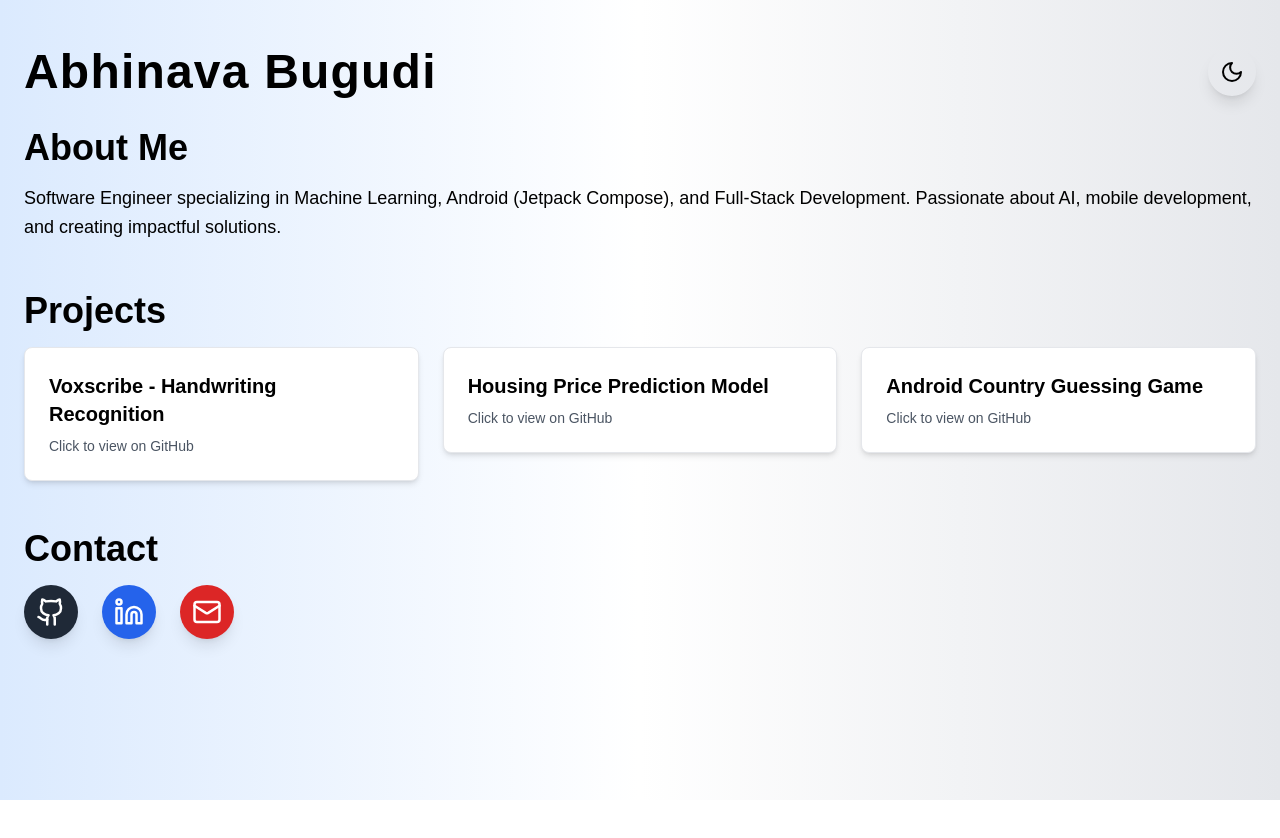
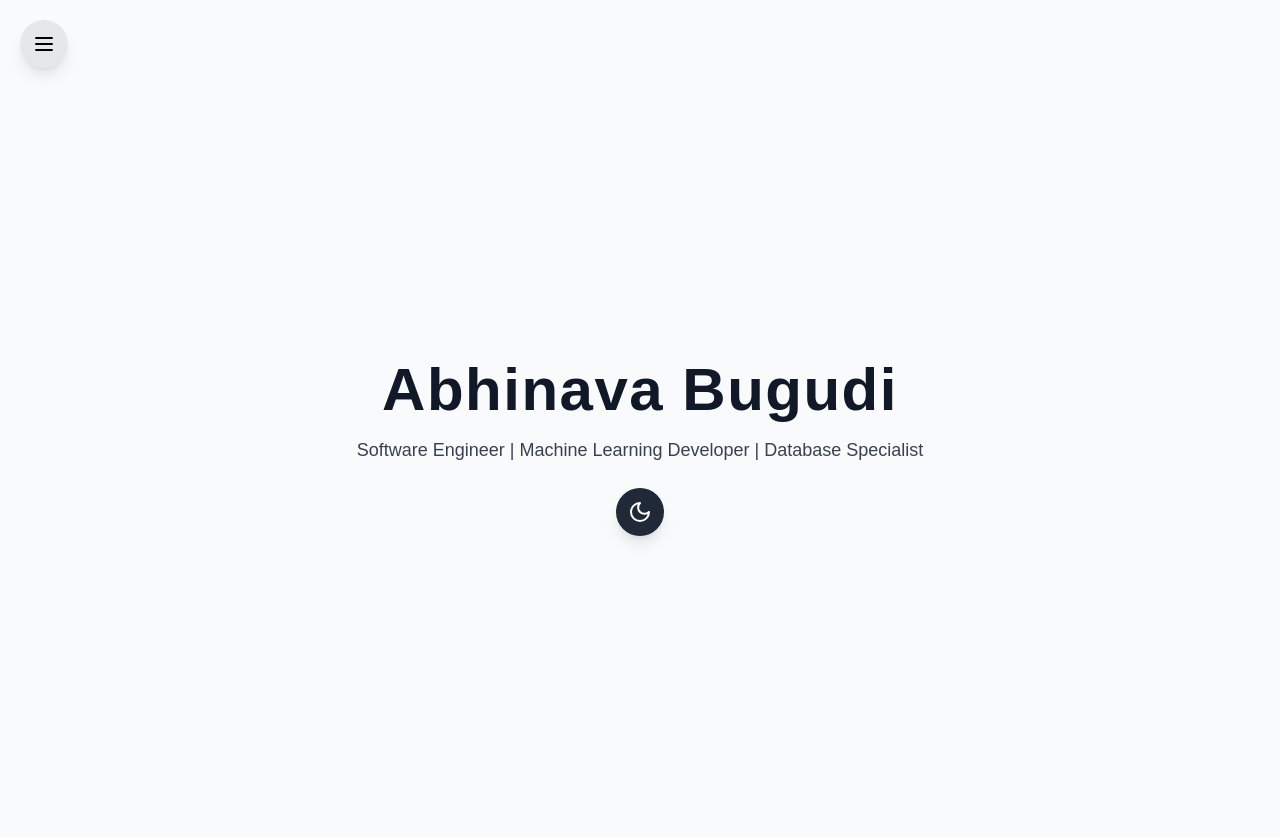
Before and after one commit to aBugudi-dev/AbhinavaSaiBugudiPortfolio, a Next.js app: page / in a window 1280 px wide. Shown: the top 838 px of the page. Before the commit the page ends 800 px from the top, so only its background shows below. Built offline with nearby package versions, Linux system fonts and the light colour scheme.

Commit message:
Enhanced the website

```diff
--- a/app/page.tsx
+++ b/app/page.tsx
@@ -1,73 +1,216 @@
 "use client";
-import React, { useState } from "react";
-import { Card, CardContent } from "@/components/ui/card";
-import { Button } from "@/components/ui/button";
+import React, { useState, useEffect } from "react";
+import { BrowserRouter as Router, Route, Routes, Link, useLocation } from "react-router-dom";
 import { motion } from "framer-motion";
-import { Sun, Moon, Github, Linkedin, Mail } from "lucide-react";
+import { Sun, Moon, Github, Linkedin, Mail, Download, Menu, X } from "lucide-react";
+
+import { useNavigate } from "react-router-dom";
+
+function Navbar({ darkMode, setDarkMode }: { darkMode: boolean; setDarkMode: React.Dispatch<React.SetStateAction<boolean>> }) {
+  const [isOpen, setIsOpen] = useState(false);
+  const navigate = useNavigate(); // FIX: Enables forced navigation
+
+  return (
+    <nav className="fixed top-5 left-5 z-50">
+      <motion.button
+        onClick={() => setIsOpen(!isOpen)}
+        className={`p-3 rounded-full transition-all shadow-lg fixed ${darkMode ? "bg-gray-800 text-white" : "bg-gray-200 text-black"} ${isOpen ? "opacity-0" : "opacity-100"}`}
+        animate={{ opacity: isOpen ? 0 : 1 }}
+      >
+        <Menu size={24} />
+      </motion.button>
+
+      {isOpen && (
+        <motion.div
+          className={`absolute top-0 left-0 w-64 p-5 rounded-lg shadow-xl backdrop-blur-lg transition-all ${darkMode ? "bg-gray-900/90 text-white" : "bg-gray-100/90 text-black"}`}
+          initial={{ opacity: 0, x: -20 }}
+          animate={{ opacity: 1, x: 0 }}
+          transition={{ duration: 0.3 }}
+        >
+          <button onClick={() => setIsOpen(false)} className="absolute top-4 right-4">
+            <X size={24} />
+          </button>
+          <ul className="space-y-6 text-lg">
+            <li>
+              {/* 🔥 FIX: When clicking Home, force navigate to Home and refresh */}
+              <button
+                onClick={() => {
+                  navigate("/"); // Force navigation to Home
+                  window.location.reload(); // Hard refresh to re-render Home
+                }}
+                className={`transition-all hover:underline ${darkMode ? "text-gray-300 hover:text-white" : "text-gray-700 hover:text-black"}`}
+              >
+                Home
+              </button>
+            </li>
+            {["Projects", "Education", "Skills", "Contact"].map((item, index) => (
+              <li key={index}>
+                <Link
+                  to={`/${item.toLowerCase()}`}
+                  className={`relative transition-all hover:underline ${darkMode ? "text-gray-300 hover:text-white" : "text-gray-700 hover:text-black"}`}
+                  onClick={() => setIsOpen(false)}
+                >
+                  {item}
+                </Link>
+              </li>
+            ))}
+          </ul>
+        </motion.div>
+      )}
+    </nav>
+  );
+}
+
+
+function PageWrapper({ children }: { children: React.ReactNode }) {
+  const location = useLocation();
+  useEffect(() => {}, [location]);
+
+  return (
+    <motion.div
+      key={location.pathname}
+      initial={{ opacity: 0, y: 10 }}
+      animate={{ opacity: 1, y: 0 }}
+      exit={{ opacity: 0, y: -10 }}
+      transition={{ duration: 0.4 }}
+      className="container mx-auto px-6 py-12"
+    >
+      {children}
+    </motion.div>
+  );
+}
+
+function Home({ darkMode, setDarkMode }: { darkMode: boolean; setDarkMode: React.Dispatch<React.SetStateAction<boolean>> }) {
+  return (
+    <PageWrapper>
+      <motion.div
+        className="flex flex-col items-center justify-center min-h-screen text-center"
+        initial={{ opacity: 0, y: -50 }}
+        animate={{ opacity: 1, y: 0 }}
+        transition={{ duration: 1 }}
+      >
+        <motion.h1 className={`text-6xl font-extrabold tracking-wide ${darkMode ? "text-gray-100" : "text-gray-900"}`}>
+          Abhinava Bugudi
+        </motion.h1>
+        <motion.p className={`mt-4 text-lg ${darkMode ? "text-gray-400" : "text-gray-700"}`} animate={{ opacity: 1 }} transition={{ duration: 1.5 }}>
+          Software Engineer | Machine Learning Developer | Database Specialist
+        </motion.p>
+
+        {/* 🔥 FIX: Dark Mode Button (No More Hover Glitch) */}
+        <button
+          onClick={() => setDarkMode(!darkMode)}
+          className="p-3 mt-6 rounded-full shadow-lg transition-all duration-300 ease-in-out transform hover:scale-110 hover:bg-opacity-80 bg-gray-800 text-white"
+        >
+          {darkMode ? <Sun size={24} /> : <Moon size={24} />}
+        </button>
+      </motion.div>
+    </PageWrapper>
+  );
+}
+
+
+
+function Projects({ darkMode }: { darkMode: boolean }) {
+  const projects = [
+    { name: "Voxscribe - Handwriting Recognition", desc: "An AI-powered app that converts handwriting to text.", github: "https://github.com/yourgithub/voxscribe" },
+    { name: "Housing Price Prediction Model", desc: "A machine learning model predicting real estate prices.", github: "https://github.com/yourgithub/housing-price-prediction" },
+    { name: "Android Country Guessing Game", desc: "A fun Kotlin-based mobile quiz game.", github: "https://github.com/yourgithub/country-quiz" }
+  ];
+
+  return (
+    <PageWrapper>
+      <motion.div className={`p-6 rounded-lg shadow-lg ${darkMode ? "bg-gray-800/80" : "bg-gray-200/80"} backdrop-blur-md`}>
+        <h2 className="text-4xl font-semibold mb-4">Projects</h2>
+        <div className="grid grid-cols-1 md:grid-cols-2 lg:grid-cols-3 gap-6">
+          {projects.map((project, index) => (
+            <motion.div key={index} whileHover={{ scale: 1.05 }} className={`p-6 rounded-2xl shadow-lg transition-all ${darkMode ? "bg-gray-800 text-white" : "bg-gray-200 text-black"}`}>
+              <h3 className="text-xl font-bold mb-2">{project.name}</h3>
+              <p className="text-sm">{project.desc}</p>
+              <a href={project.github} className="text-blue-500 hover:underline">View on GitHub</a>
+            </motion.div>
+          ))}
+        </div>
+      </motion.div>
+    </PageWrapper>
+  );
+}
+
+
+function Education({ darkMode }: { darkMode: boolean }) {
+  return (
+    <PageWrapper>
+      <motion.div className={`p-6 rounded-lg shadow-lg ${darkMode ? "bg-gray-800/80" : "bg-gray-200/80"} backdrop-blur-md`}>
+        <h2 className="text-4xl font-semibold mb-4">Education</h2>
+        <p className="text-lg">BSc Software Engineering, University of Westminster</p>
+        <ul className="list-disc pl-6">
+          <li>Machine Learning & AI Development</li>
+          <li>Software Architecture & Design</li>
+          <li>Data Structures & Algorithms</li>
+        </ul>
+      </motion.div>
+    </PageWrapper>
+  );
+}
+
+function Skills({ darkMode }: { darkMode: boolean }) {
+  const skills = [
+    { category: "Programming", items: ["Python", "Java", "Kotlin"] },
+    { category: "Machine Learning", items: ["TensorFlow", "Scikit-Learn"] },
+    { category: "Back-End", items: ["Django", "Flask"] },
+    { category: "Mobile Development", items: ["Jetpack Compose", "Android"] },
+    { category: "Database & Tools", items: ["SQL", "Firebase", "Git"] },
+  ];
+
+  return (
+    <PageWrapper>
+      <h2 className="text-4xl font-semibold mb-4">Skills</h2>
+      <div className="flex flex-wrap justify-center gap-8">
+        {skills.map((skill, index) => (
+          <motion.div key={index} className={`p-4 rounded-lg shadow-lg ${darkMode ? "bg-gray-800/80" : "bg-gray-200/80"} backdrop-blur-md`}>
+            <h3 className="text-xl font-bold">{skill.category}</h3>
+            <ul className="list-disc pl-6">
+              {skill.items.map((item, idx) => (
+                <li key={idx}>{item}</li>
+              ))}
+            </ul>
+          </motion.div>
+        ))}
+      </div>
+    </PageWrapper>
+  );
+}
+
+function Contact({ darkMode }: { darkMode: boolean }) {
+  return (
+    <PageWrapper>
+      <motion.div className={`p-6 rounded-lg shadow-lg ${darkMode ? "bg-gray-800/80" : "bg-gray-200/80"} backdrop-blur-md`}>
+        <h2 className="text-4xl font-semibold mb-4">Contact Me</h2>
+        <p className="text-lg">Feel free to reach out to me through the following platforms:</p>
+        <div className="flex gap-6 mt-6 justify-center">
+          <motion.a href="https://github.com/yourgithub" className="p-3 rounded-full transition-all bg-gray-800 text-white hover:bg-gray-700"><Github size={30} /></motion.a>
+          <motion.a href="https://linkedin.com/in/yourlinkedin" className="p-3 rounded-full transition-all bg-blue-600 text-white hover:bg-blue-500"><Linkedin size={30} /></motion.a>
+          <motion.a href="mailto:your.email@example.com" className="p-3 rounded-full transition-all bg-red-600 text-white hover:bg-red-500"><Mail size={30} /></motion.a>
+        </div>
+      </motion.div>
+    </PageWrapper>
+  );
+}
 
 export default function Portfolio() {
   const [darkMode, setDarkMode] = useState(false);
 
   return (
-    <div className={darkMode ? "bg-gradient-to-r from-gray-800 via-gray-900 to-black text-white min-h-screen" : "bg-gradient-to-r from-blue-100 via-white to-gray-200 text-black min-h-screen"}>
-      <div className="container mx-auto px-6 py-12">
-        <header className="flex justify-between items-center mb-8">
-          <motion.h1
-            className="text-5xl font-extrabold tracking-wide"
-            initial={{ opacity: 0, y: -50 }}
-            animate={{ opacity: 1, y: 0 }}
-            transition={{ duration: 1 }}
-          >
-            Abhinava Bugudi
-          </motion.h1>
-          <motion.div whileHover={{ scale: 1.1 }}>
-            <Button onClick={() => setDarkMode(!darkMode)} className="p-3 rounded-full shadow-lg">
-              {darkMode ? <Sun size={24} /> : <Moon size={24} />}
-            </Button>
-          </motion.div>
-        </header>
-
-        <section className="mb-12">
-          <motion.h2 className="text-4xl font-semibold mb-4" initial={{ opacity: 0 }} animate={{ opacity: 1 }} transition={{ delay: 0.2 }}>About Me</motion.h2>
-          <p className="text-lg leading-relaxed">Software Engineer specializing in Machine Learning, Android (Jetpack Compose), and Full-Stack Development. Passionate about AI, mobile development, and creating impactful solutions.</p>
-        </section>
-
-        <section className="mb-12">
-          <motion.h2 className="text-4xl font-semibold mb-4" initial={{ opacity: 0 }} animate={{ opacity: 1 }} transition={{ delay: 0.3 }}>Projects</motion.h2>
-          <div className="grid grid-cols-1 md:grid-cols-2 lg:grid-cols-3 gap-6">
-            {["Voxscribe - Handwriting Recognition", "Housing Price Prediction Model", "Android Country Guessing Game"].map((project, index) => (
-              <motion.div
-                key={index}
-                whileHover={{ scale: 1.1, rotate: 2 }}
-                whileTap={{ scale: 0.9 }}
-                className="transition-all duration-500"
-              >
-                <Card className="p-6 rounded-2xl shadow-2xl cursor-pointer bg-white dark:bg-gray-800 hover:shadow-xl">
-                  <CardContent>
-                    <h3 className="text-xl font-bold mb-2">{project}</h3>
-                    <p className="text-sm text-gray-600 dark:text-gray-300">Click to view on GitHub</p>
-                  </CardContent>
-                </Card>
-              </motion.div>
-            ))}
-          </div>
-        </section>
-
-        <section className="mb-12">
-          <motion.h2 className="text-4xl font-semibold mb-4" initial={{ opacity: 0 }} animate={{ opacity: 1 }} transition={{ delay: 0.4 }}>Contact</motion.h2>
-          <div className="flex gap-6">
-            <motion.a href="https://github.com/yourgithub" target="_blank" className="p-3 rounded-full bg-gray-800 text-white hover:bg-gray-700 shadow-lg" whileHover={{ scale: 1.2 }}>
-              <Github size={30} />
-            </motion.a>
-            <motion.a href="https://linkedin.com/in/yourlinkedin" target="_blank" className="p-3 rounded-full bg-blue-600 text-white hover:bg-blue-500 shadow-lg" whileHover={{ scale: 1.2 }}>
-              <Linkedin size={30} />
-            </motion.a>
-            <motion.a href="mailto:your.email@example.com" className="p-3 rounded-full bg-red-600 text-white hover:bg-red-500 shadow-lg" whileHover={{ scale: 1.2 }}>
-              <Mail size={30} />
-            </motion.a>
-          </div>
-        </section>
+    <Router>
+      <div className={darkMode ? "bg-gray-900 text-white min-h-screen" : "bg-gray-50 text-black min-h-screen"}>
+        <Navbar darkMode={darkMode} setDarkMode={setDarkMode} />
+        <Routes>
+          <Route path="/" element={<Home darkMode={darkMode} setDarkMode={setDarkMode} />} />
+          <Route path="/projects" element={<Projects darkMode={darkMode} />} />
+          <Route path="/education" element={<Education darkMode={darkMode} />} />
+          <Route path="/skills" element={<Skills darkMode={darkMode} />} />
+          <Route path="/contact" element={<Contact darkMode={darkMode} />} />
+        </Routes>
       </div>
-    </div>
+    </Router>
   );
 }
--- a/package.json
+++ b/package.json
@@ -14,6 +14,7 @@
     "next": "15.1.7",
     "react": "^19.0.0",
     "react-dom": "^19.0.0",
+    "react-router-dom": "^7.1.5",
     "shadcn-ui": "^0.9.4"
   },
   "devDependencies": {
```
Also changed, not shown: 2 other files (tests, documents, lock files or other folders).
